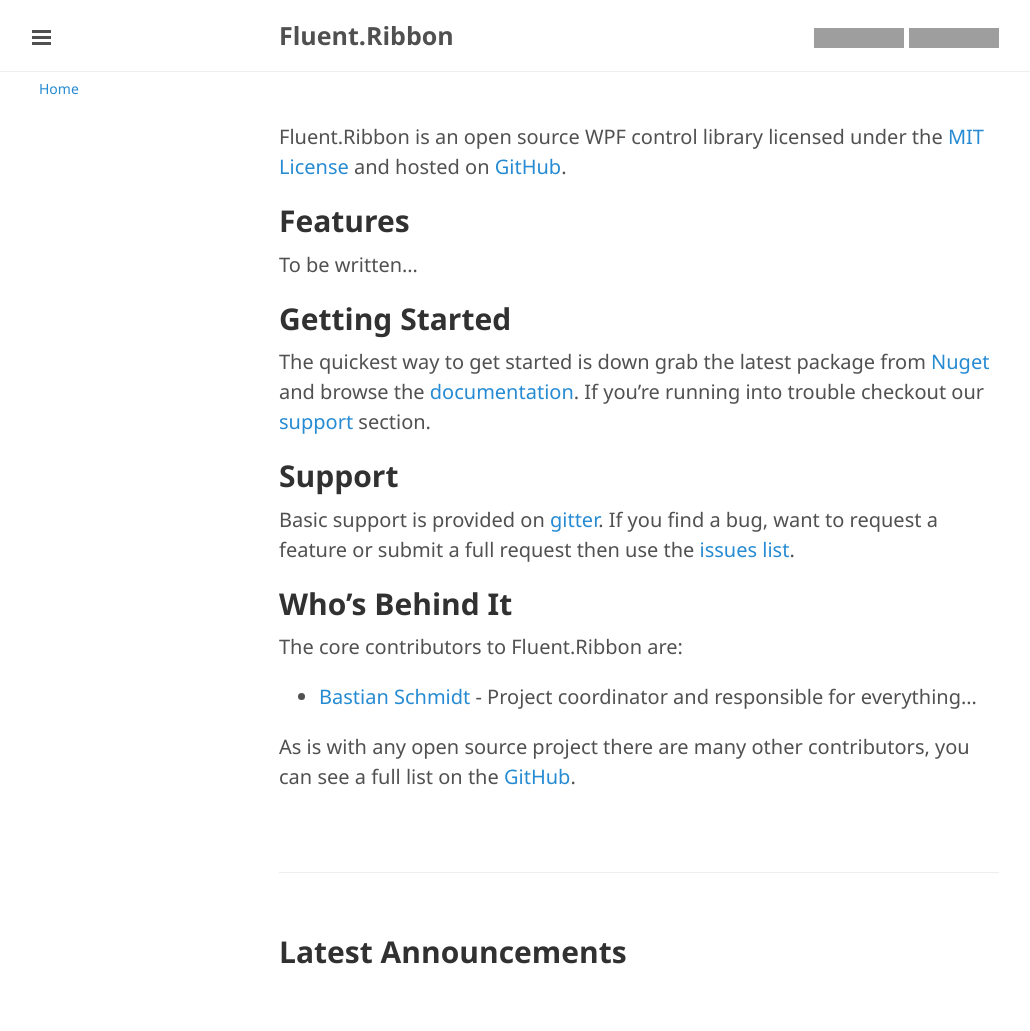
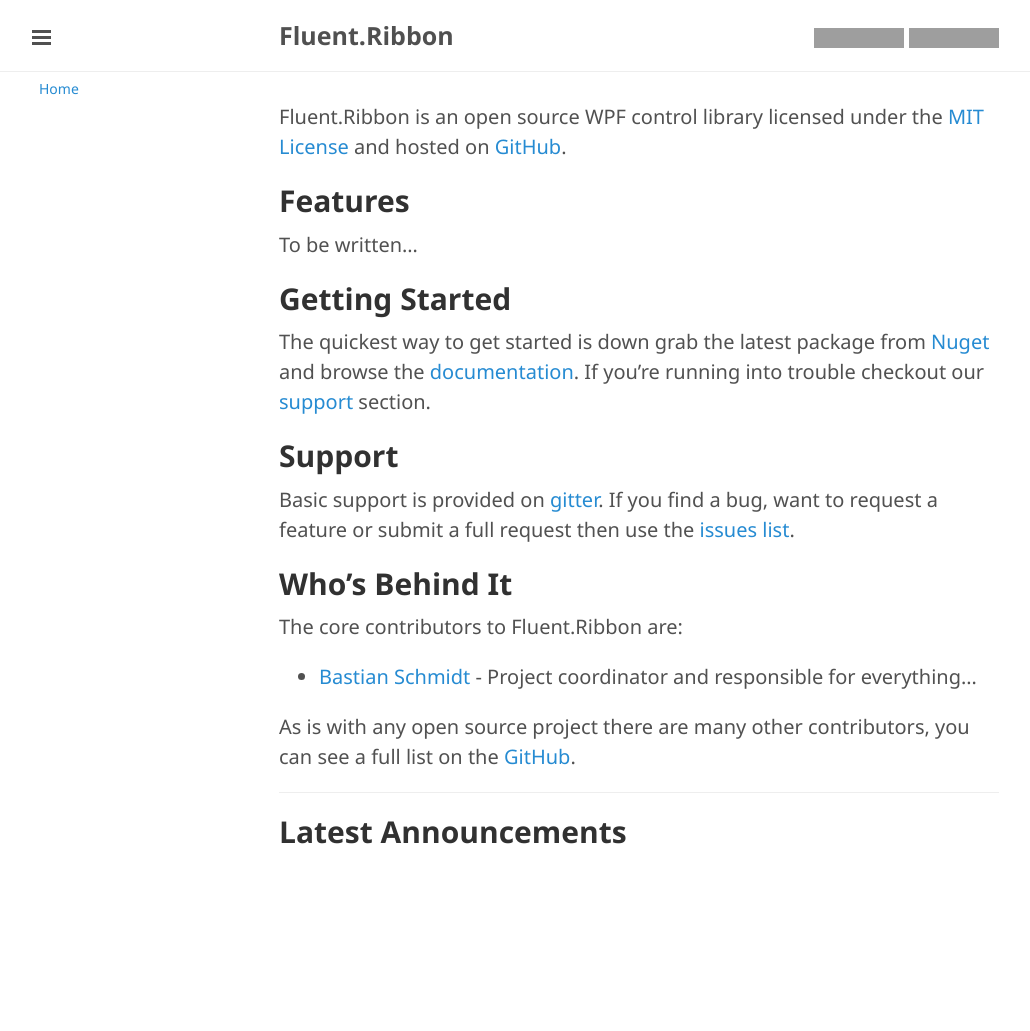
Before and after one commit to fluentribbon/fluentribbon.github.io, a Jekyll site: the page built from index.md, in a window 1280 px wide. Shown: the whole page, without its empty margins (1-1031 px from the left). Built offline with Jekyll 4.4.1, drawn with Linux system fonts in a browser that asks for light colours; after the commit the page ends 900 px from its top, so only the background shows below that; grey boxes are pictures that could not be loaded.

Commit message:
Adding css overrides to use space more efficiently

```diff
--- a/_includes/head.html
+++ b/_includes/head.html
@@ -19,6 +19,7 @@
   <link rel="stylesheet" href="/public/css/lanyon.css">
   <link rel="stylesheet" href="/public/css/obsidian.css">
   <link rel="stylesheet" href="/public/css/breadcrumb.css">
+  <link rel="stylesheet" href="/public/css/overrides.css">
 
   <!-- Icons -->
   <link rel="shortcut icon" href="/public/favicon.ico">
--- a/public/css/breadcrumb.css
+++ b/public/css/breadcrumb.css
@@ -4,7 +4,7 @@
 
 .breadcrumb > li + li:before { padding: 0 5px; }
 
-.breadcrumb { border: 0px; display: block; }
+.breadcrumb { border: 0px; display: block; margin-bottom: 0; }
 
 .breadcrumb li { font-size: 14px; }
 
--- /dev/null
+++ b/public/css/overrides.css
@@ -0,0 +1,8 @@
+.page {
+    margin-bottom: 0;
+}
+
+.related {
+    padding-top: 0;
+    padding-bottom: 1rem;
+}
```
